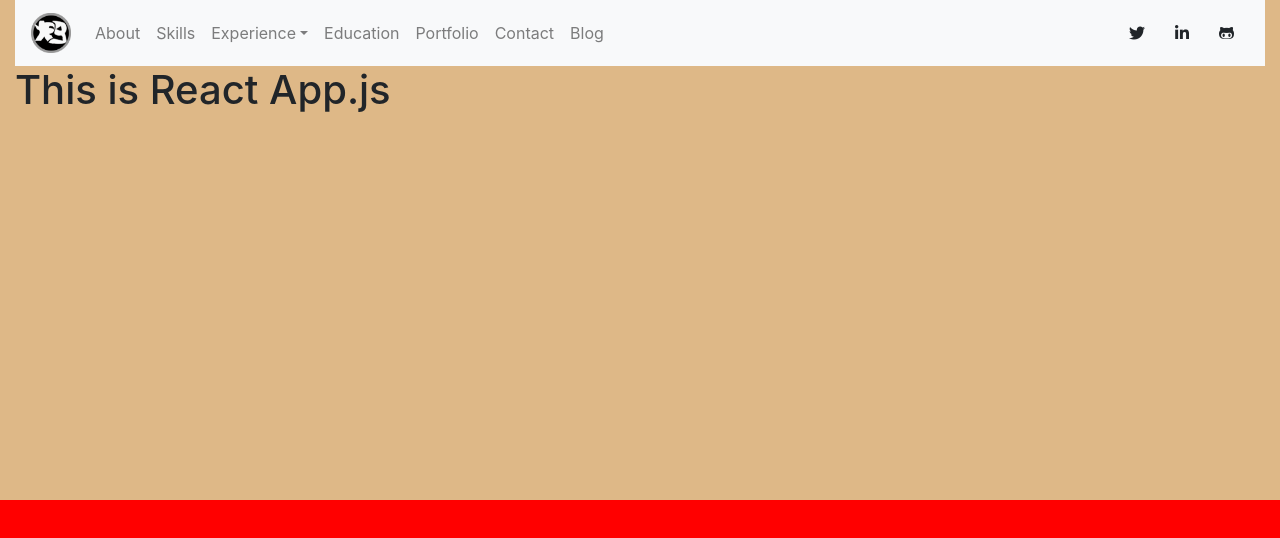
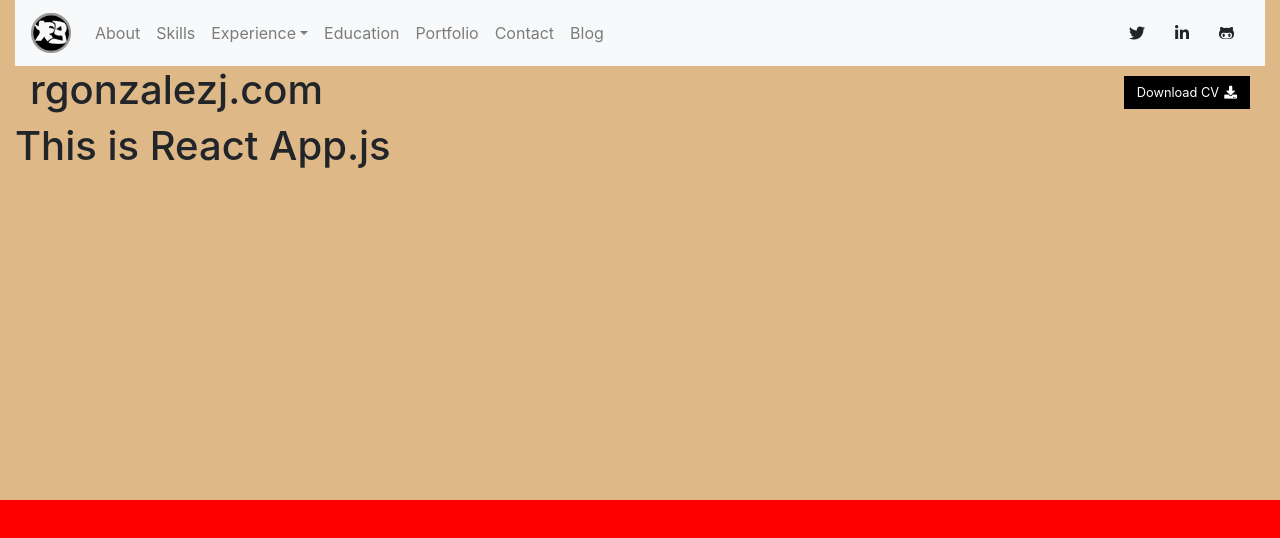
Before and after one commit to RicardoGonzalezJ/react-rgonzalezj.com, a React app: page / in a window 1280 px wide. Shown: the top 538 px of the page. Built offline with nearby package versions, Linux system fonts and the light colour scheme.

Commit message:
Header section added

```diff
--- a/src/App.jsx
+++ b/src/App.jsx
@@ -5,11 +5,13 @@ import 'bootstrap';
 import 'bootstrap-social';
 import './styles.css';
 import Navbar from './components/Navbar';
+import Header from './components/Header';
 
 function App() {
   return (
     <div className="container-fluid">
       <Navbar />
+      <Header />
       <h1>This is React App.js</h1>
     </div>
   );
--- /dev/null
+++ b/src/components/Header.jsx
@@ -0,0 +1,22 @@
+import React from 'react';
+import './header.css';
+
+function Header() {
+  return (
+    <div className="container-fluid" id="header">
+      <div className="row">
+        <div className="col-md-4">
+          <h1>rgonzalezj.com</h1>
+        </div>
+        <div className="col-md-4 offset-md-4 clearfix" id="btn-div">
+          <button className="btn float-rsm" type="button">
+            Download CV
+            <i className="fas fa-download" />
+          </button>
+        </div>
+      </div>
+    </div>
+  );
+}
+
+export default Header;
--- /dev/null
+++ b/src/components/header.css
@@ -0,0 +1,41 @@
+#header.container-fluid {
+    width: auto;
+    height: auto;
+
+}
+#header #btn-div {
+    margin-top: 10px;
+}
+#header button.float-rsm {
+    align-self: flex-end;
+    float: right;
+}
+
+#header #btn-div button.btn {
+    font-size: .8em;
+    background: #000000;
+    border-radius: 0%;
+    color: white;
+}
+
+#header #btn-div button i {
+    margin-left: 5px;
+}
+
+@media (max-width: 768px) {
+    #header.container-fluid {
+        width: auto;
+        height: auto;
+        text-align: center;
+
+    }
+    #header button.float-rsm {
+      float: none;
+    }
+  }
+
+.clearfix::after {
+    display: block;
+    clear: both;
+    content: "";
+  }
```
